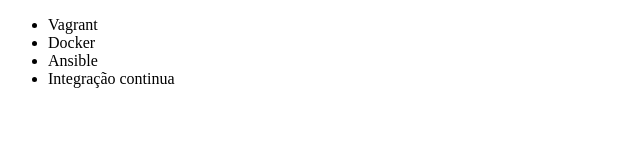
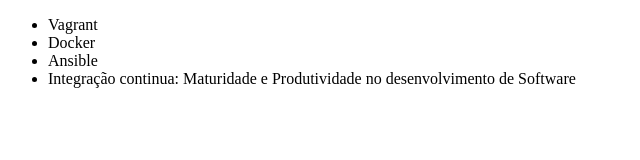
Before and after one commit to antonioloan/alura-git, a plain HTML site: page index.html in a window 1280 px wide. Shown: the whole page, without its empty margins (0-640 px from the left). Drawn offline with Linux system fonts and the light colour scheme.

Commit message:
Renomeando curso de integração continua

```diff
--- a/index.html
+++ b/index.html
@@ -12,7 +12,7 @@
         <li>Vagrant</li>
         <li>Docker</li>
         <li>Ansible</li>
-        <li>Integração continua</li>
+        <li>Integração continua: Maturidade e Produtividade no desenvolvimento de Software</li>
     </ul>
 
 </body>
```
